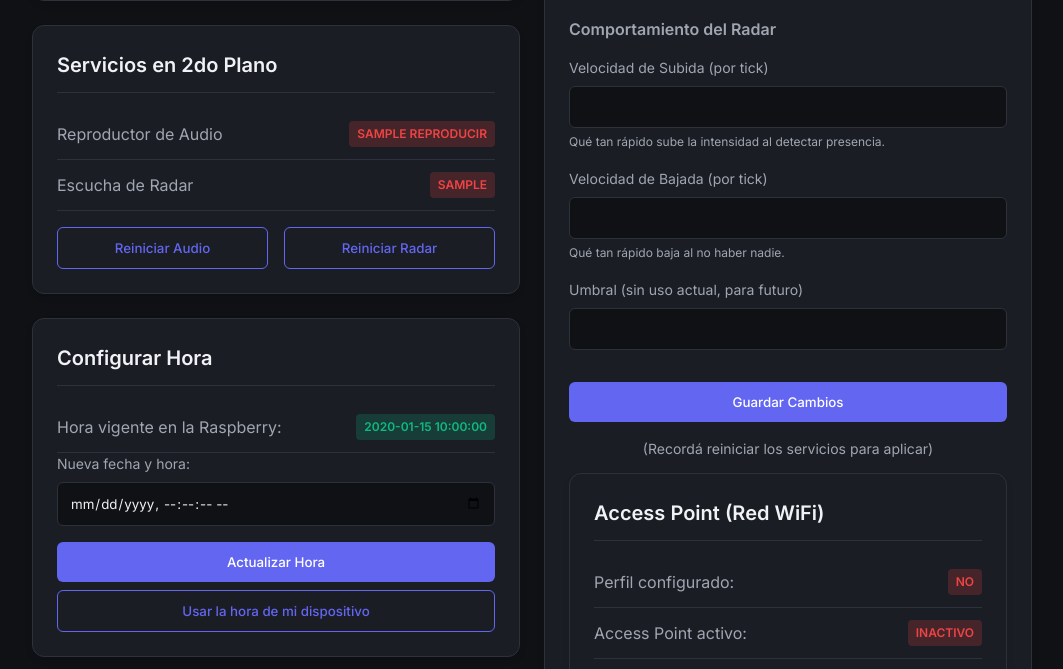
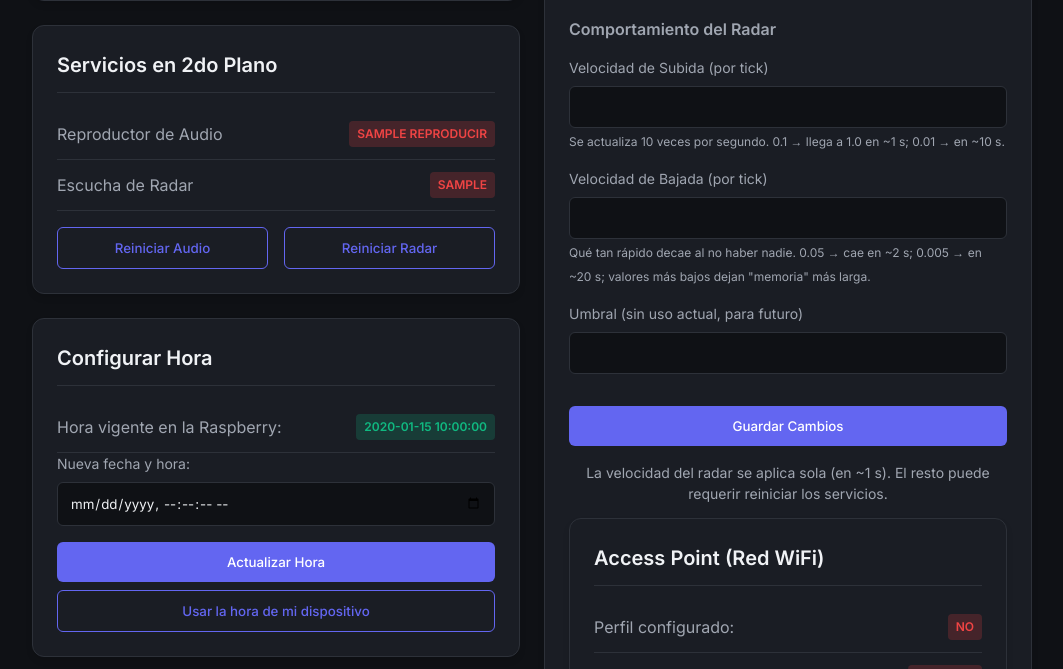
Before and after one commit to lux-metro/ella, a Flask app: template pi/panel/templates/index.html in a window 1280 px wide. Shown: the part 417-1086 px from the top of the page, without its empty margins (108-1171 px from the left). Run offline with Flask 3, Linux system fonts and the light colour scheme; the template is opened without the code that fills it: most values are stand-ins (such as "Sample title", 1, 10 or a date in 2020).

Commit message:
radar: habilitar bajada más lenta (valores finos en panel + config se aplica en vivo)

```diff
--- a/pi/panel/templates/index.html
+++ b/pi/panel/templates/index.html
@@ -513,24 +513,24 @@
 
                     <div class="form-group">
                         <label>Velocidad de Subida (por tick)</label>
-                        <input type="number" step="0.01" name="VELOCIDAD_SUBIDA" value="{{ config.VELOCIDAD_SUBIDA }}" required>
-                        <small style="color:var(--text-secondary); font-size:0.75rem;">Qué tan rápido sube la intensidad al detectar presencia.</small>
+                        <input type="number" step="0.001" min="0" name="VELOCIDAD_SUBIDA" value="{{ config.VELOCIDAD_SUBIDA }}" required>
+                        <small style="color:var(--text-secondary); font-size:0.75rem;">Se actualiza 10 veces por segundo. 0.1 → llega a 1.0 en ~1 s; 0.01 → en ~10 s.</small>
                     </div>
 
                     <div class="form-group">
                         <label>Velocidad de Bajada (por tick)</label>
-                        <input type="number" step="0.01" name="VELOCIDAD_BAJADA" value="{{ config.VELOCIDAD_BAJADA }}" required>
-                        <small style="color:var(--text-secondary); font-size:0.75rem;">Qué tan rápido baja al no haber nadie.</small>
+                        <input type="number" step="0.001" min="0" name="VELOCIDAD_BAJADA" value="{{ config.VELOCIDAD_BAJADA }}" required>
+                        <small style="color:var(--text-secondary); font-size:0.75rem;">Qué tan rápido decae al no haber nadie. 0.05 → cae en ~2 s; 0.005 → en ~20 s; valores más bajos dejan "memoria" más larga.</small>
                     </div>
 
                     <div class="form-group">
                         <label>Umbral (sin uso actual, para futuro)</label>
-                        <input type="number" step="0.01" name="UMBRAL_PRESENCIA" value="{{ config.UMBRAL_PRESENCIA }}" required>
+                        <input type="number" step="0.01" min="0" name="UMBRAL_PRESENCIA" value="{{ config.UMBRAL_PRESENCIA }}" required>
                     </div>
 
                     <button type="submit" style="margin-top:1rem;">Guardar Cambios</button>
                     <p style="font-size:0.875rem; color:var(--text-secondary); text-align:center; margin-top:1rem;">
-                        (Recordá reiniciar los servicios para aplicar)
+                        La velocidad del radar se aplica sola (en ~1 s). El resto puede requerir reiniciar los servicios.
                     </p>
                 </form>
                 <div class="card">
```
Also changed, not shown: pi/sentir-presencia.py (+8 -0 lines).
